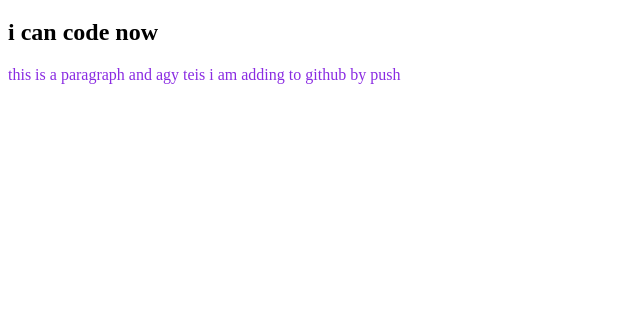
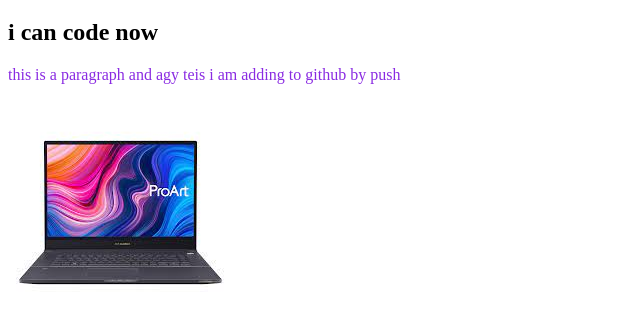
Before and after one commit to mimnets/b5-first-repo, a plain HTML site: page index.html in a window 1280 px wide. Shown: the part 61-384 px from the top of the page, without its empty margins (0-640 px from the left). Drawn offline with Linux system fonts and the light colour scheme.

Commit message:
laptop imgae added

```diff
--- a/index.html
+++ b/index.html
@@ -11,5 +11,6 @@
     <h1>I can push to github</h1>
     <h2>i can code now</h2>
     <p>this is a paragraph and agy teis i am adding to github by push</p>
+    <img src="laptop.jpeg" alt="">
 </body>
 </html>
```
Also changed, not shown: laptop.jpeg (added).
